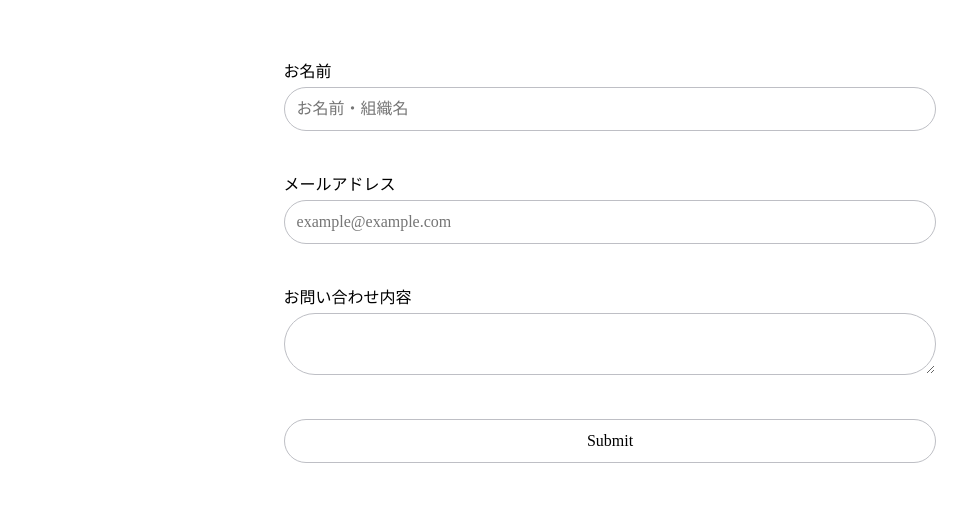
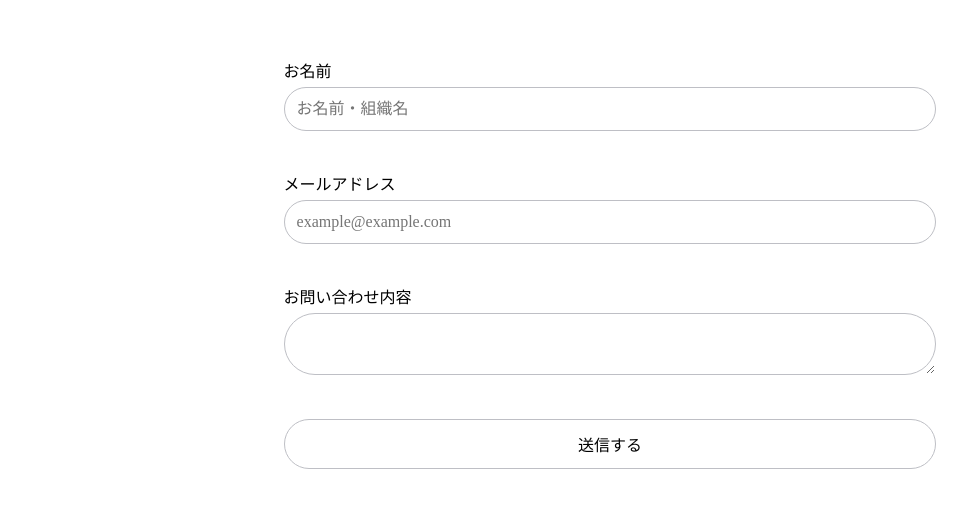
Before and after one commit to 4rna-y/portfolio, a website built with webpack: page contact/index.html in a window 1280 px wide. Shown: the part 133-640 px from the top of the page, without its empty margins (30-997 px from the left). Built offline with nearby package versions, Linux system fonts and the light colour scheme; a web font is replaced by a local one.

Commit message:
Update index.html

```diff
--- a/contact/index.html
+++ b/contact/index.html
@@ -33,7 +33,7 @@
                         <textarea class="contact-entry-input" name="entry.1933651783" required></textarea>
                     </div>
                     <div class="contact-entry-item">
-                        <input class="contact-entry-input" id="contact-submit-button"  type="submit" required>
+                        <button class="contact-entry-input" id="contact-submit-button"  type="submit" required>送信する</button>
                     </div>
                 </form>
                 <div id="result-container">
```
